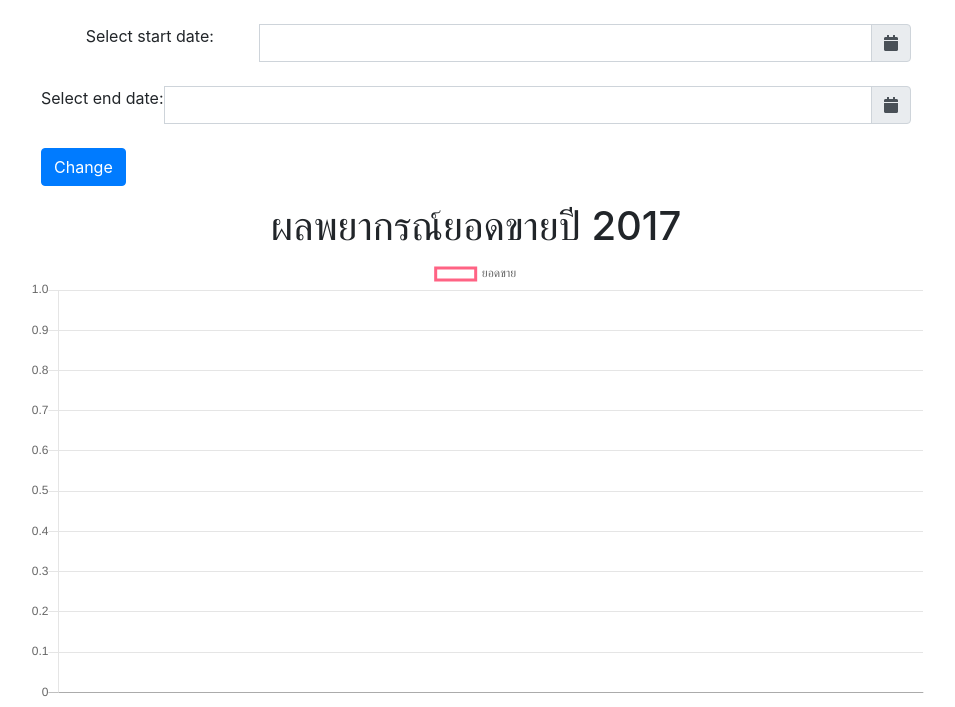
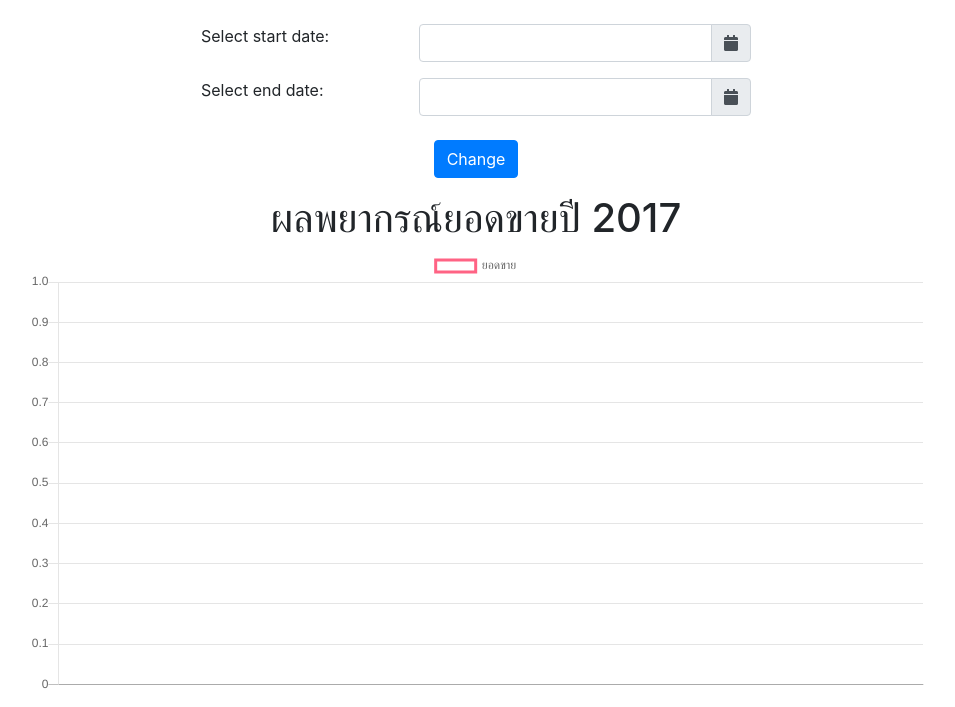
Before and after one commit to bboomber/projectterm2, a Django app: template mysite/insurance/templates/insurance/showPredict.html in a window 1280 px wide. Shown: the part 56-763 px from the top of the page, without its empty margins (164-1119 px from the left). Run offline with Django 3.2, Linux system fonts and the light colour scheme; the template is opened without the code that fills it: most values are stand-ins (such as "Sample title", 1, 10 or a date in 2020); some libraries are stand-ins or nearby versions.

Commit message:
แพรรี่ edit predict date

```diff
--- a/mysite/insurance/templates/insurance/showPredict.html
+++ b/mysite/insurance/templates/insurance/showPredict.html
@@ -7,25 +7,32 @@
     <br>
     <div class="col-sm-12">
         <div class="form-group">
-            <div class="input-group date" id="start-date" data-target-input="nearest" align="center">
+            <div class="input-group date" id="start-date" data-target-input="nearest" style="justify-content: center">
                 <div class="col-3">
                     <label for="start-date">Select start date:</label>
                 </div>
+                <div class="input-group col-5">
                     <input type="text" class="form-control datetimepicker-input" data-target="#start-date"/>
                     <div class="input-group-append" data-target="#start-date" data-toggle="datetimepicker">
                         <div class="input-group-text"><i class="fa fa-calendar"></i></div>
                     </div>
                 </div>
-            <br>
-            <div class="input-group date" id="end-date" data-target-input="nearest" align="center">
-                <label for="end-date">Select end date: </label>
+            </div>
+        </div>
+        <div class="form-group">
+            <div class="input-group date" id="end-date" data-target-input="nearest" style="justify-content: center">
+                <div class="col-3">
+                    <label for="end-date">Select end date:</label>
+                </div>
+                <div class="input-group col-5">
                     <input type="text" class="form-control datetimepicker-input" data-target="#end-date"/>
                     <div class="input-group-append" data-target="#end-date" data-toggle="datetimepicker">
                         <div class="input-group-text"><i class="fa fa-calendar"></i></div>
                     </div>
                 </div>
+            </div>
             <br>
-            <button onclick="btnDidTapped()" type="button" class="btn btn-primary">Change</button>
+            <div class="input-group" style="justify-content: center"><button onclick="btnDidTapped()" type="button" class="btn btn-primary">Change</button></div>
         </div>
     </div>
 
```
Lines whose indentation alone changed are shown as unchanged.
